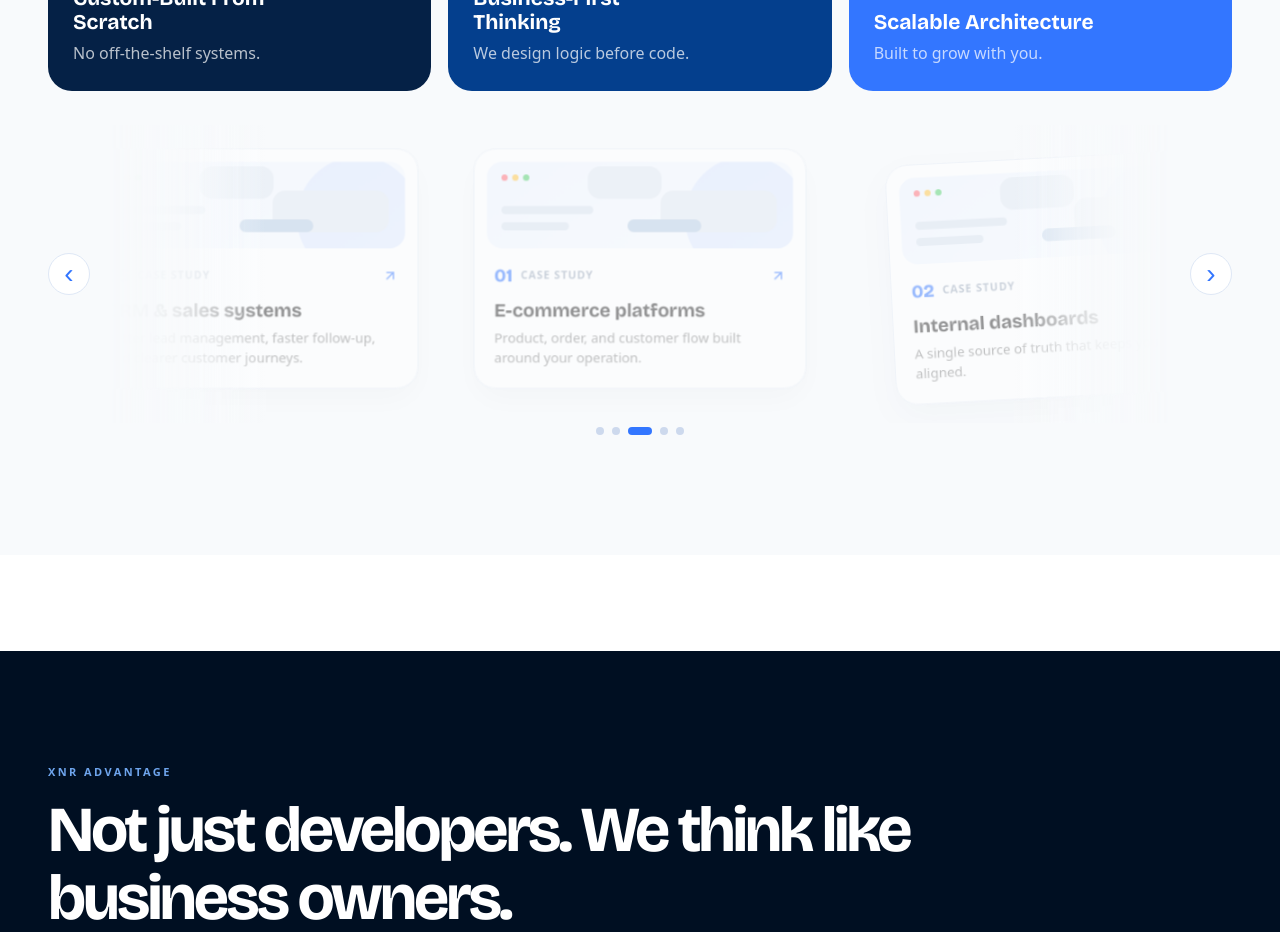
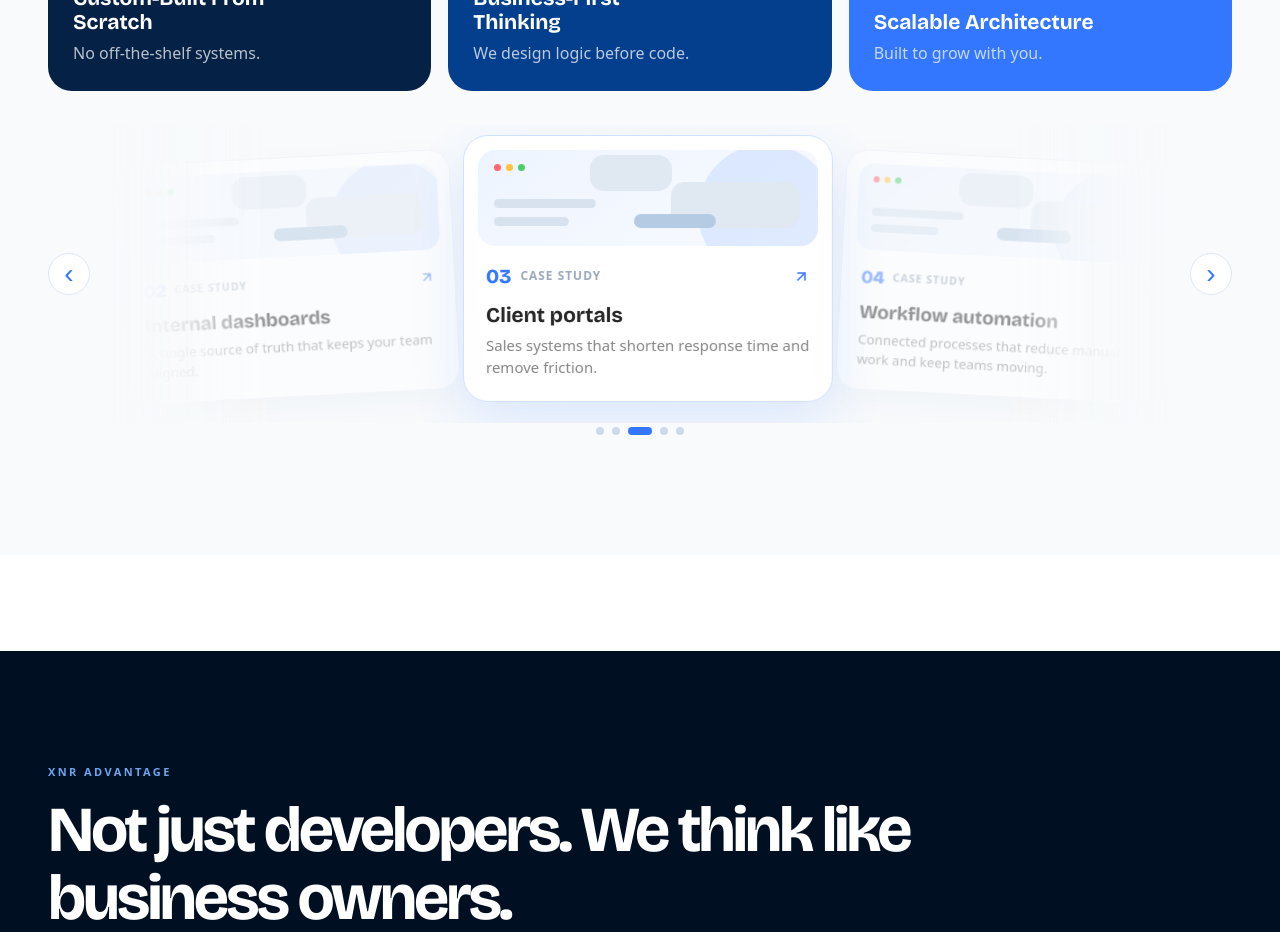
Before and after one commit to xaviworks/junnxavier-website-portfolio, a React (Vite) app: page / in a window 1280 px wide. Shown: the part 2360-3292 px from the top of the page. Built offline with nearby package versions, Linux system fonts and the light colour scheme; a web font is replaced by a local one.

Commit message:
fix: carousel positioning

```diff
--- a/src/App.jsx
+++ b/src/App.jsx
@@ -10,7 +10,9 @@ const projects = [
   ['04', 'Workflow automation', 'Connected processes that reduce manual work and keep teams moving.'],
   ['05', 'CRM & sales systems', 'Better lead management, faster follow-up, and clearer customer journeys.'],
 ];
-const loopedProjects = [...projects, ...projects, ...projects];
+// Keep several copies in the track so the gallery can travel in either
+// direction for a long time before it has to normalize its index.
+const loopedProjects = Array.from({ length: 7 }, () => projects).flat();
 
 function Button({ children, outline = false, href = '#contact' }) {
   return <a className={`btn ${outline ? 'btn-secondary' : 'btn-primary'}`} href={href}>{children}</a>;
@@ -156,26 +158,43 @@ function IntroSection() {
 }
 
 function Projects() {
-  const [activeIndex, setActiveIndex] = useState(projects.length);
+  const loopStart = projects.length * 2;
+  const loopEnd = projects.length * 5;
+  const [activeIndex, setActiveIndex] = useState(projects.length * 3);
   const [trackX, setTrackX] = useState(0);
   const galleryRef = useRef(null);
-  const firstProjectRef = useRef(null);
-  const move = useCallback((direction) => setActiveIndex((current) => current + direction), []);
+  const trackInnerRef = useRef(null);
+  const move = useCallback((direction) => setActiveIndex((current) => {
+    const next = current + direction;
+    if (next < loopStart) return loopEnd - 1;
+    if (next >= loopEnd) return loopStart;
+    return next;
+  }), []);
   useEffect(() => {
     const timer = window.setInterval(() => move(1), 3000);
     return () => window.clearInterval(timer);
   }, [move]);
   useLayoutEffect(() => {
+    let frame;
     const updateTrackPosition = () => {
       const viewport = galleryRef.current;
-      const firstProject = firstProjectRef.current;
-      if (!viewport || !firstProject) return;
-      setTrackX(viewport.clientWidth / 2 - (firstProject.offsetLeft + firstProject.offsetWidth / 2));
+      const track = trackInnerRef.current;
+      const activeProject = track?.querySelector(`[data-carousel-index="${activeIndex}"]`);
+      if (!viewport || !track || !activeProject) return;
+
+      // offsetLeft is measured in the un-transformed track coordinate system.
+      // That keeps the target stable while Motion animates the track itself.
+      const activeCenter = activeProject.offsetLeft + activeProject.offsetWidth / 2;
+      setTrackX(viewport.clientWidth / 2 - activeCenter);
     };
-    updateTrackPosition();
+    frame = window.requestAnimationFrame(updateTrackPosition);
     const observer = new ResizeObserver(updateTrackPosition);
     if (galleryRef.current) observer.observe(galleryRef.current);
-    return () => observer.disconnect();
+    if (trackInnerRef.current) observer.observe(trackInnerRef.current);
+    return () => {
+      window.cancelAnimationFrame(frame);
+      observer.disconnect();
+    };
   }, [activeIndex]);
 
   return <motion.section className="section projects" id="projects" initial={{ opacity: 0, y: 64 }} whileInView={{ opacity: 1, y: 0 }} viewport={{ once: true, amount: .12 }} transition={{ duration: .7, ease: 'easeOut' }}>
@@ -185,17 +204,17 @@ function Projects() {
     <div className="feature-grid">{['Custom-Built From Scratch', 'Business-First Thinking', 'Scalable Architecture'].map((title, index) => <motion.article className="feature-card" key={title} initial={{ opacity: 0, y: 30 }} whileInView={{ opacity: 1, y: 0 }} viewport={{ once: true, amount: .2 }} transition={{ duration: .5, delay: index * .1 }}><h3>{title}</h3><p>{title === 'Custom-Built From Scratch' ? 'No off-the-shelf systems.' : title === 'Business-First Thinking' ? 'We design logic before code.' : 'Built to grow with you.'}</p></motion.article>)}</div>
     <div className="project-gallery" aria-label="XNR IT Solutions project gallery">
       <button className="gallery-arrow gallery-prev" type="button" aria-label="Previous project" onClick={() => move(-1)}>‹</button>
-      <div className="gallery-track" ref={galleryRef} aria-live="polite"><motion.div className="gallery-track-inner" initial={false} animate={{ x: trackX }} onAnimationComplete={() => { if (activeIndex >= projects.length * 2) setActiveIndex(projects.length); }} transition={{ type: 'spring', stiffness: 110, damping: 24, mass: 1.1 }}>{loopedProjects.map(([number, title, body], index) => {
+      <div className="gallery-track" ref={galleryRef} aria-live="polite"><motion.div ref={trackInnerRef} className="gallery-track-inner" initial={false} animate={{ x: trackX }} transition={{ type: 'spring', stiffness: 110, damping: 24, mass: 1.1 }}>{loopedProjects.map(([number, title, body], index) => {
         const leftIndex = activeIndex - 1;
         const rightIndex = activeIndex + 1;
-        return <motion.article ref={index === activeIndex ? firstProjectRef : undefined} initial={false} className={`gallery-project ${index === activeIndex ? 'is-active' : ''} ${index === leftIndex ? 'is-left' : ''} ${index === rightIndex ? 'is-right' : ''}`} key={number}>
+        return <motion.article data-carousel-index={index} initial={false} className={`gallery-project ${index === activeIndex ? 'is-active' : ''} ${index === leftIndex ? 'is-left' : ''} ${index === rightIndex ? 'is-right' : ''}`} key={`${number}-${index}`}>
           <div className="gallery-project-art" aria-hidden="true"><span className="gallery-window-dots"><i></i><i></i><i></i></span><span className="gallery-art-line line-one"></span><span className="gallery-art-line line-two"></span><span className="gallery-art-block block-one"></span><span className="gallery-art-block block-two"></span><span className="gallery-art-block block-three"></span></div>
           <div className="gallery-project-content"><div className="gallery-project-meta"><span>{number}</span><small>Case study</small><ArrowUpRight size={17} strokeWidth={2.2} /></div><h3>{title}</h3><p>{body}</p></div>
         </motion.article>;
       })}</motion.div></div>
       <button className="gallery-arrow gallery-next" type="button" aria-label="Next project" onClick={() => move(1)}>›</button>
     </div>
-    <div className="gallery-dots" aria-label="Choose a project">{projects.map(([number], index) => <button key={number} className={index === activeIndex % projects.length ? 'is-active' : ''} type="button" aria-label={`Show project ${number}`} aria-current={index === activeIndex % projects.length ? 'true' : undefined} onClick={() => setActiveIndex(projects.length + index)} />)}</div>
+    <div className="gallery-dots" aria-label="Choose a project">{projects.map(([number], index) => <button key={number} className={index === activeIndex % projects.length ? 'is-active' : ''} type="button" aria-label={`Show project ${number}`} aria-current={index === activeIndex % projects.length ? 'true' : undefined} onClick={() => setActiveIndex(loopStart + index)} />)}</div>
   </motion.section>;
 }
 
```
Also changed, not shown: 6 other files (tests, documents, lock files or other folders).
